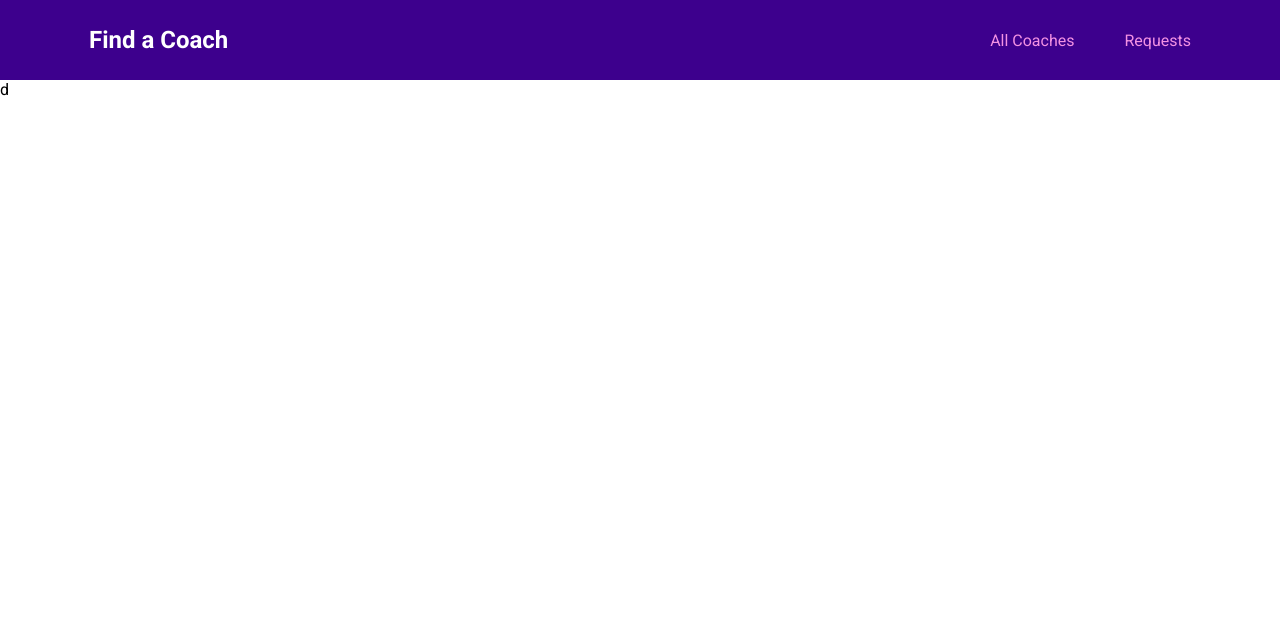
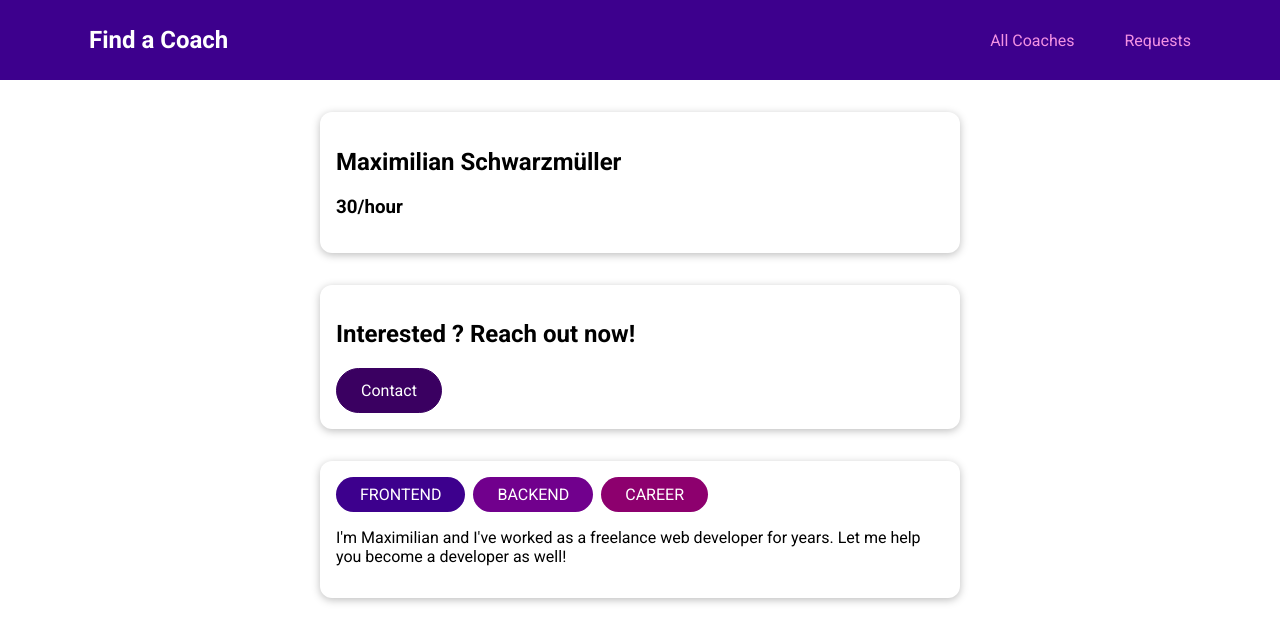
Before and after one commit to amine-cheraitia/testPrjVue, a Vue app: page /coaches/c1 in a window 1280 px wide. Shown: the top 642 px of the page. Built offline with nearby package versions, Linux system fonts and the light colour scheme.

Commit message:
coach detail

```diff
--- a/src/components/coaches/CoachItem.vue
+++ b/src/components/coaches/CoachItem.vue
@@ -3,7 +3,12 @@
     <h3>{{ fullName }}</h3>
     <h4>{{ rate }}/hour</h4>
     <div>
-      <span v-for="area in areas" :key="area">{{ area }}</span>
+      <base-badge
+        v-for="area in areas"
+        :key="area"
+        :type="area"
+        :title="area"
+      ></base-badge>
     </div>
     <div class="actions">
       <base-button mode="outline" link :to="coachContactLink"
--- a/src/pages/coaches/CoachDetail.vue
+++ b/src/pages/coaches/CoachDetail.vue
@@ -1,12 +1,59 @@
 <template>
-  <div>d</div>
-  <router-view></router-view>
+  <section>
+    <base-card>
+      <h2>{{ fullName }}</h2>
+      <h3>{{ rate }}/hour</h3>
+    </base-card>
+  </section>
+  <section>
+    <base-card>
+      <header>
+        <h2>Interested ? Reach out now!</h2>
+        <base-button link :to="contactLink">Contact</base-button>
+      </header>
+      <router-view></router-view>
+    </base-card>
+  </section>
+  <section>
+    <base-card>
+      <base-badge v-for="area in areas" :key="area" :type="area" :title="area">
+      </base-badge>
+      <p>{{ description }}</p>
+    </base-card>
+  </section>
 </template>
 
 <script>
 export default {
   name: 'name',
-  props: {},
+  props: ['id'],
+  data() {
+    return {
+      selectedCoach: null,
+    };
+  },
+  computed: {
+    fullName() {
+      return this.selectedCoach.firstName + ' ' + this.selectedCoach.lastName;
+    },
+    contactLink() {
+      return this.$route.path /* + '/' + this.id  */ + '/contact';
+    },
+    areas() {
+      return this.selectedCoach.areas;
+    },
+    rate() {
+      return this.selectedCoach.hourlyRate;
+    },
+    description() {
+      return this.selectedCoach.description;
+    },
+  },
+  created() {
+    this.selectedCoach = this.$store.getters['coaches/coaches'].find(
+      (coach) => coach.id === this.id
+    );
+  },
 };
 </script>
 
--- a/src/route.js
+++ b/src/route.js
@@ -14,6 +14,7 @@
     {
       path: '/coaches/:id',
       component: CoachDetail,
+      props: true,
       children: [{ path: 'contact', component: ContactCoach }],
     },
     { path: '/register', component: CoachRegister },
```
